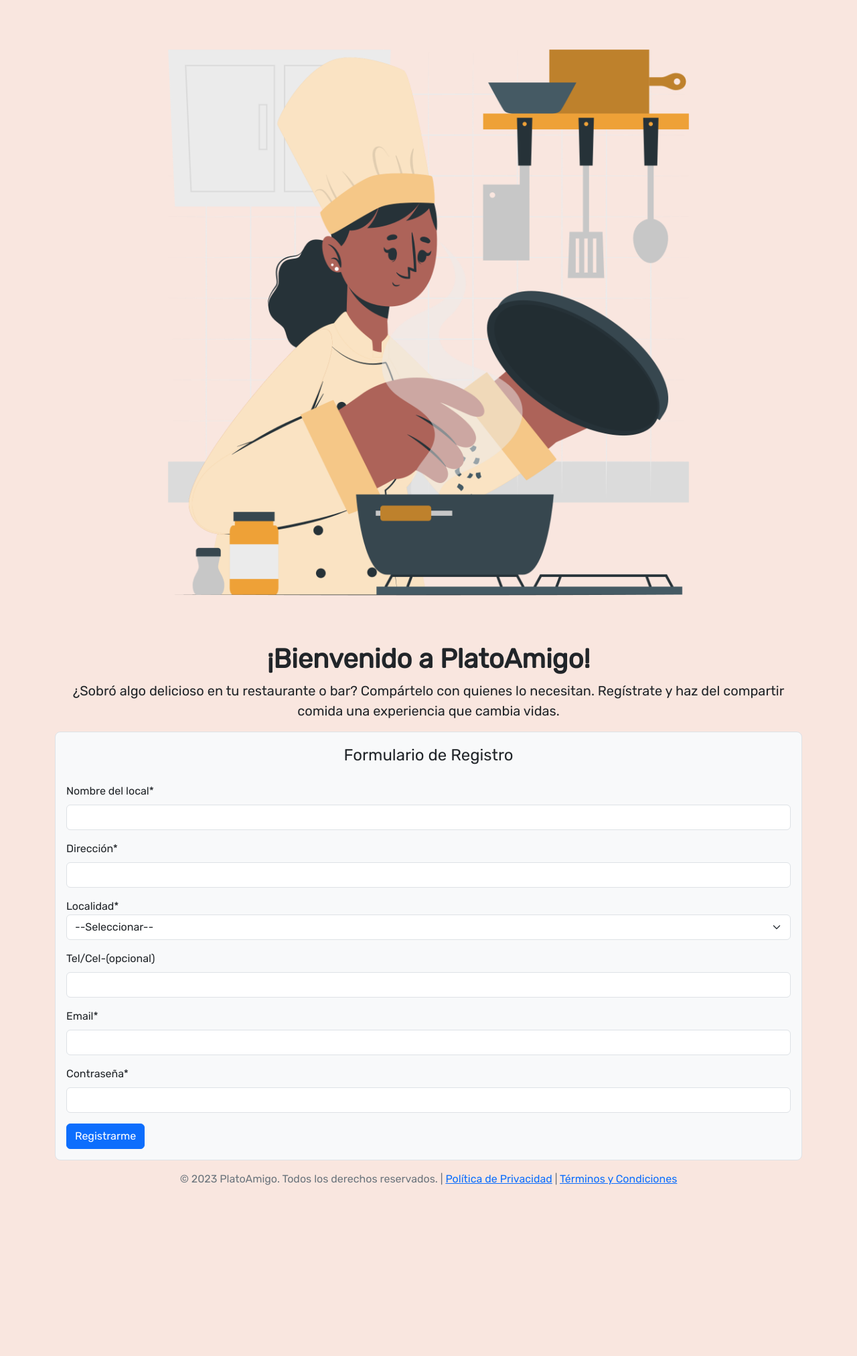
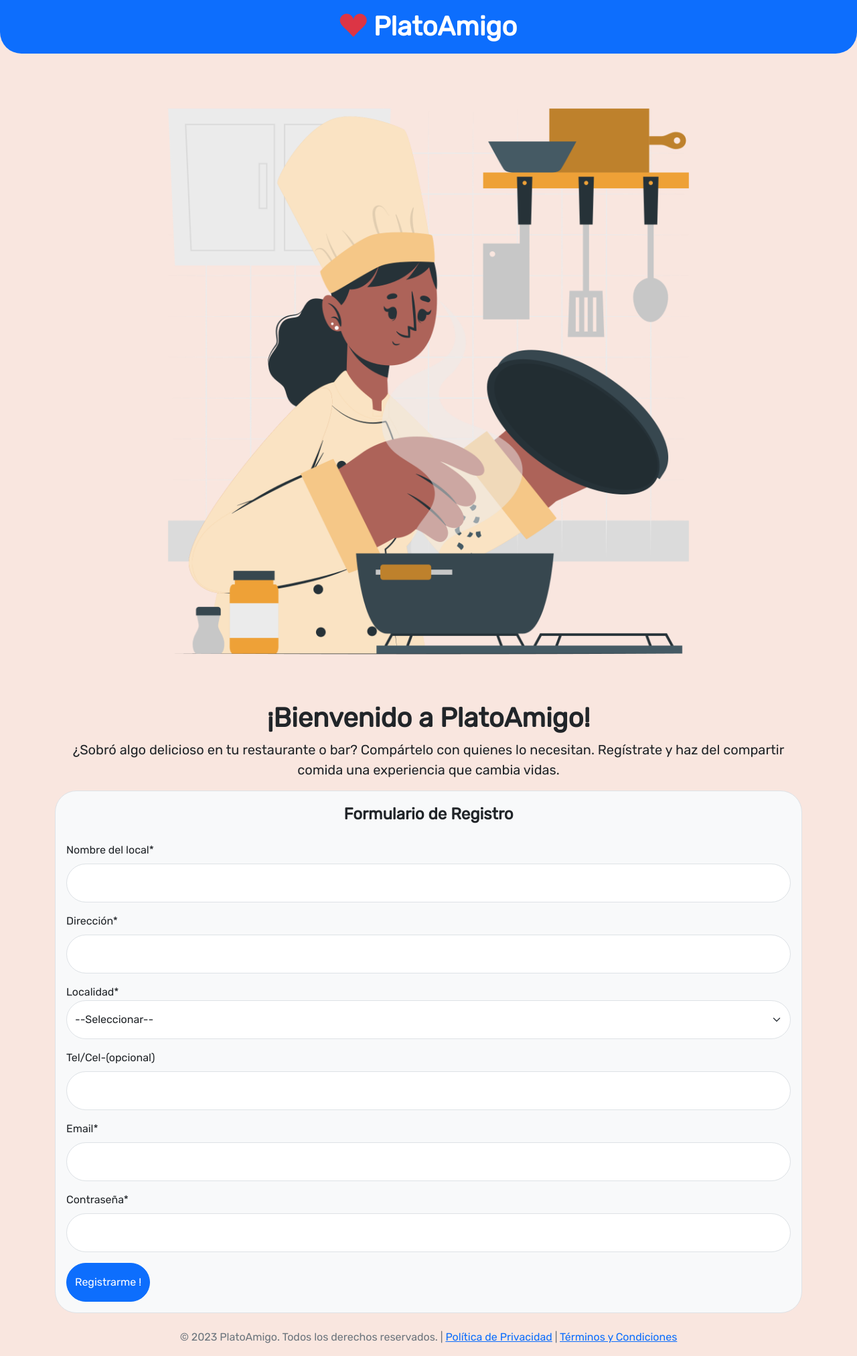
Before and after one commit to teoMunoz99/PlatoAmigo, a PHP site: page /php/registro.php in a window 1280 px wide. Shown: the whole page at 67% size. Before the commit the page ends 1769 px from the top, so only its background shows below. Run offline with PHP 8.4, Linux system fonts and the light colour scheme.

Commit message:
modifique el aspecto del formulario de registro

```diff
--- a/php/registro.php
+++ b/php/registro.php
@@ -1,11 +1,74 @@
 <?php
 $ruta = '../';
-$color = '#f9e6df';
+$color = '#0d6efd';
 require_once 'encabezado.php';
 ?>
 
 <body class="bg-color">
-    <main class="d-flex justify-content-center align-items-end flex-column mb-3">
+    <main class="d-flex flex-column">
+        <!--Titulo-->
+        <h1 class='fw-bold text-center bg-primary text-white p-3 rounded-5 rounded-top-0'><i
+                class="bi bi-suit-heart-fill text-danger"></i> PlatoAmigo</h1>
+        <section class='flex-grow-1 d-flex flex-column justify-content-center'>
+            <!--Banner bienvenida-->
+            <article class="d-flex justify-content-center align-items-center">
+                <img class="img-fluid w-75" src="../img/registro/femaleChef.png" alt="ilustracion de un chef">
+            </article>
+            <!--Texto bienvenida al registro-->
+            <article class="text-center container">
+                <h1 class="fw-bold">¡Bienvenido a PlatoAmigo!</h1>
+                <p class="fs-5">
+                    ¿Sobró algo delicioso en tu restaurante o bar? Compártelo con quienes lo necesitan.
+                    Regístrate y haz del compartir comida una experiencia que cambia vidas.
+                </p>
+            </article>
+            <!--Formulario de registro-->
+            <article class="container mb-4">
+                <form class="bg-light border rounded-5 p-3" action="registroOk.php" method="post">
+                    <fieldset>
+                        <legend class="text-center mb-4 fw-bold">Formulario de Registro</legend>
+                        <div class="mb-3">
+                            <label for="name" class="form-label">Nombre del local*</label>
+                            <input type="text" class="form-control rounded-pill py-3" name="nombre" id="name">
+                        </div>
+                        <div class="mb-3">
+                            <label for="direc" class="form-label">Dirección*</label>
+                            <input type="text" class="form-control rounded-pill py-3" name="direccion" id="direc">
+                        </div>
+                        <div class="mb-3">
+                            <label for="ubi">Localidad*</label>
+                            <select class="form-select rounded-pill py-3" id="ubi" name="localidad" aria-label="Default select example">
+                                <option selected>--Seleccionar--</option>
+                                <option value="1">San Miguel de Tucumán</option>
+                                <option value="2">Yerba Buena</option>
+                                <option value="3">Three</option>
+                            </select>
+                        </div>
+                        <div class="mb-3">
+                            <label for="cel" class="form-label">Tel/Cel-(opcional)</label>
+                            <input type="number" class="form-control rounded-pill py-3" name="telefono" id="cel">
+                        </div>
+                        <div class="mb-3">
+                            <label for="exampleInputEmail1" class="form-label">Email*</label>
+                            <input type="email" class="form-control rounded-pill py-3" name="email" id="exampleInputEmail1"
+                                aria-describedby="emailHelp">
+                        </div>
+                        <div class="mb-3">
+                            <label for="contra" class="form-label">Contraseña*</label>
+                            <input type="password" name="password" class="form-control rounded-pill py-3" id="contra">
+                        </div>
+                    </fieldset>
+                    <button type="submit" class="btn btn-primary rounded-pill py-3">Registrarme !</button>
+                </form>
+            </article>
+        </section>
+    </main>
+
+    <?php
+    require_once 'pie.php';
+    ?>
+
+    <?php /*<main class="d-flex justify-content-center align-items-end flex-column mb-3">
    <section>
        <!--Banner bienvenida-->
        <article class="d-flex justify-content-center">
@@ -47,7 +110,8 @@ require_once 'encabezado.php';
                    </div>
                    <div class="mb-3">
                        <label for="exampleInputEmail1" class="form-label">Email*</label>
-                            <input type="email" class="form-control" name="email" id="exampleInputEmail1" aria-describedby="emailHelp">
+                       <input type="email" class="form-control" name="email" id="exampleInputEmail1"
+                           aria-describedby="emailHelp">
                    </div>
                    <div class="mb-3">
                        <label for="contra" class="form-label">Contraseña*</label>
@@ -58,7 +122,4 @@ require_once 'encabezado.php';
            </form>
        </article>
    </section>
-    </main>
-<?php
-require_once 'pie.php';
-?>
+</main> */?>
```
Also changed, not shown: index.php (+17 -12 lines). Lines whose indentation alone changed are shown as unchanged.
